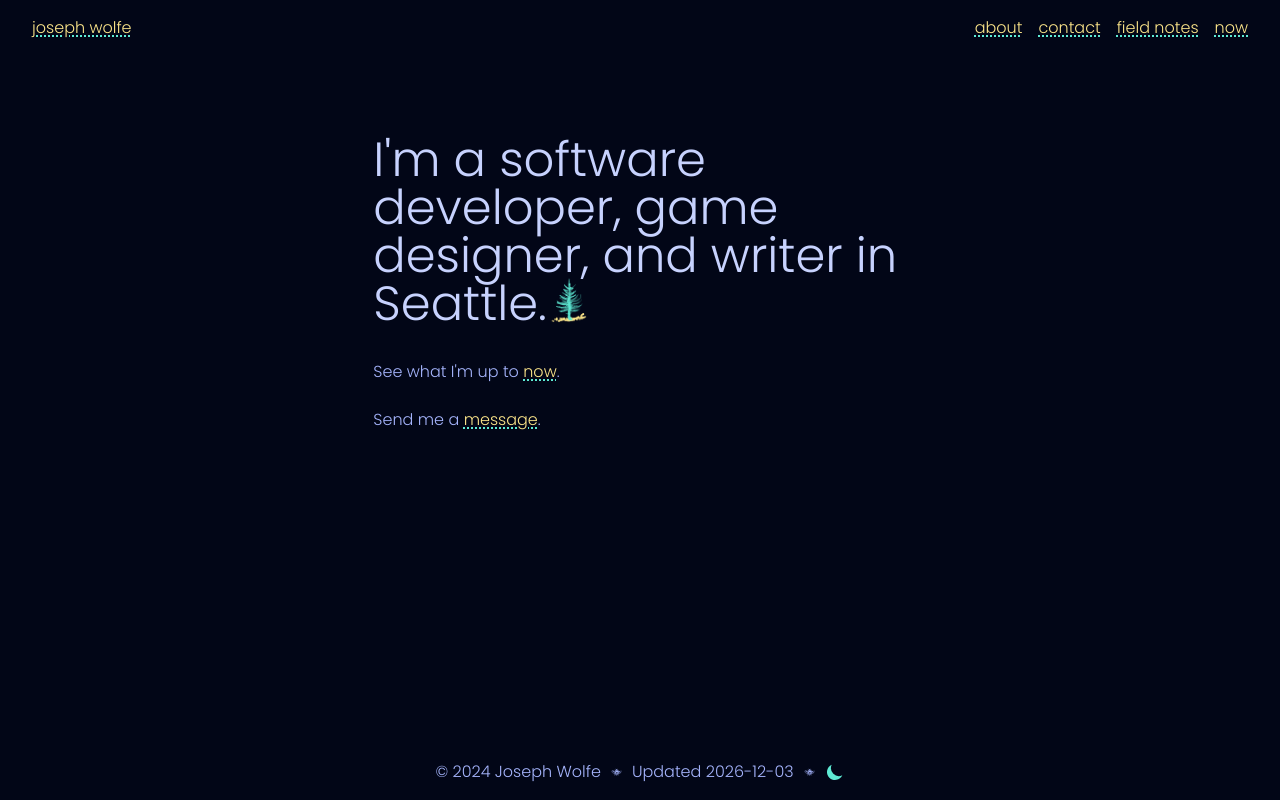
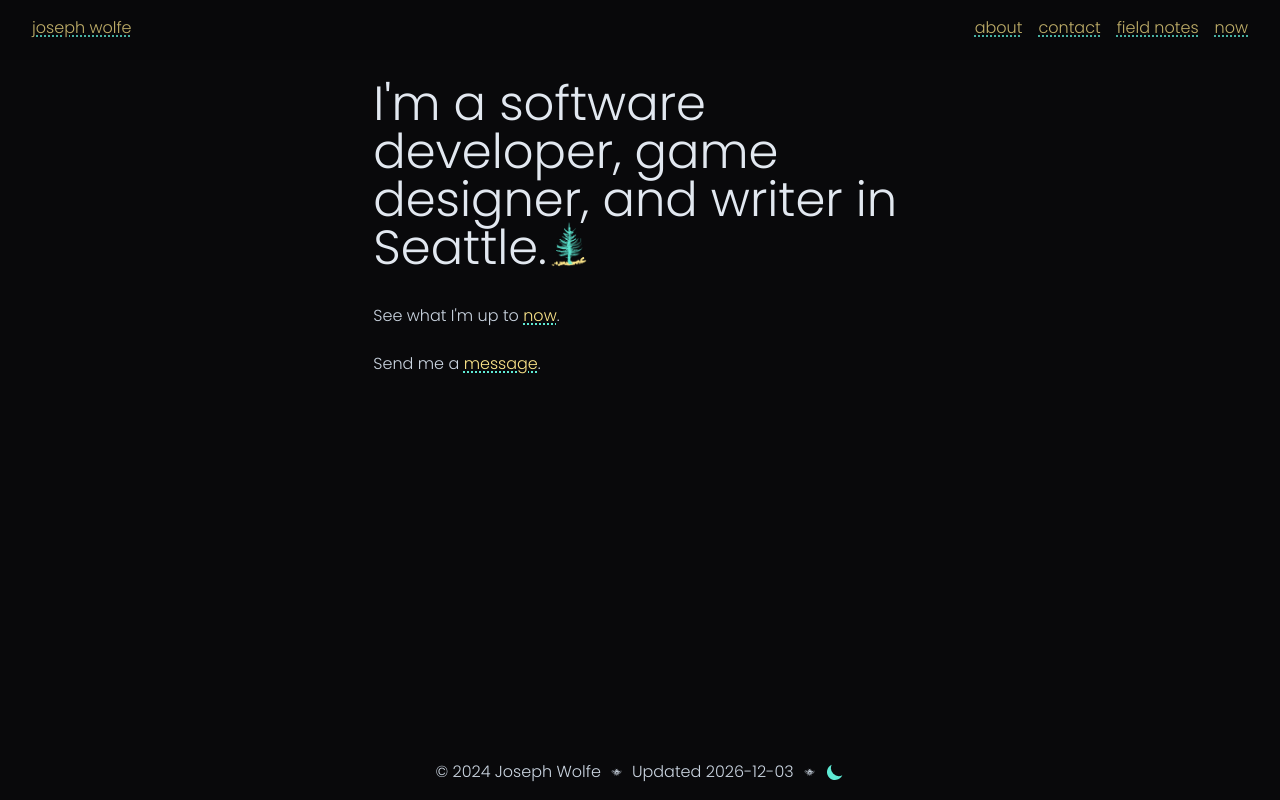
Before and after one commit to CharmedSatyr/personal-website, a Next.js app: page / in a window 1280 px wide. Built offline with nearby package versions, Linux system fonts and the light colour scheme.

Commit message:
Use slate primary color. Fixed header

```diff
--- a/app/layout.tsx
+++ b/app/layout.tsx
@@ -56,12 +56,12 @@ const RootLayout = ({ children }: { children: React.ReactNode }) => {
 			/>
 
 			<body
-				className={`${poppins.variable} text flex h-screen flex-col items-center bg-primary-50 dark:bg-slate-950`}
+				className={`${poppins.variable} text flex h-screen flex-col items-center bg-primary-50 dark:bg-primary-950`}
 			>
 				<ThemeProviders>
 					<Header />
 
-					<main className="mb-auto w-10/12 pt-10 sm:w-9/12 md:w-8/12 md:pt-20 lg:w-7/12 xl:w-5/12 2xl:w-4/12">
+					<main className="mb-auto w-10/12 pt-10 pt-20 sm:w-9/12 md:w-8/12 lg:w-7/12 xl:w-5/12 2xl:w-4/12">
 						{children}
 					</main>
 
--- a/components/Header.tsx
+++ b/components/Header.tsx
@@ -36,10 +36,10 @@ const NavLinks = () => {
 
 const Header = () => {
 	return (
-		<header className="flex w-screen items-center justify-between px-8 py-4">
+		<header className="fixed left-0 right-0 top-0 flex w-screen items-center justify-between bg-primary-50 px-8 py-4 opacity-75 drop-shadow dark:bg-primary-950">
 			<Link href="/">{siteMetadata.headerTitle}</Link>
 
-			<div className="flex items-center space-x-4">
+			<div className="flex items-center space-x-2">
 				<NavLinks />
 			</div>
 		</header>
--- a/tailwind.config.js
+++ b/tailwind.config.js
@@ -18,7 +18,7 @@ module.exports = {
 			},
 			colors: {
 				dark: {
-					primary: colors.indigo,
+					primary: colors.slate,
 					secondary: colors.amber,
 					accent: colors.teal,
 				},
```
